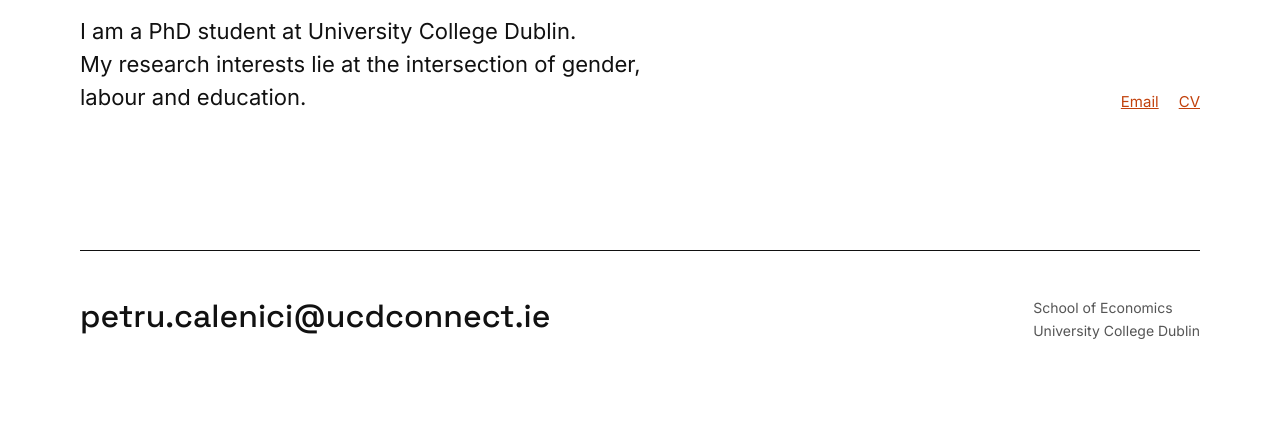
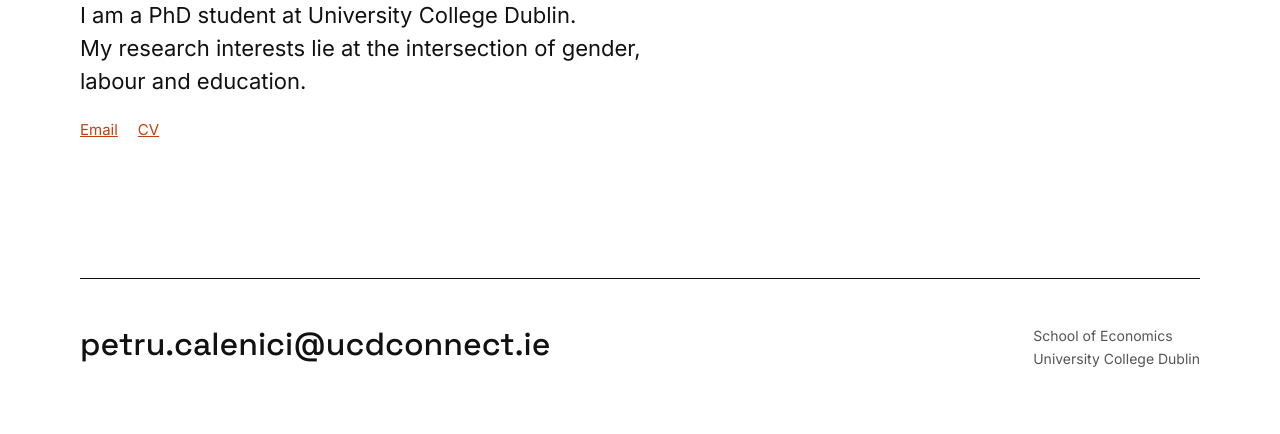
Before and after one commit to PetruCalenici/PetruCalenici.github.io, a plain HTML site: page index.html in a window 1280 px wide. Shown: the part 600-1034 px from the top of the page. Before the commit the page ends 1006 px from the top, so only its background shows below. Drawn offline with Linux system fonts and the light colour scheme.

Commit message:
Refactor styles by removing .hero-bottom and updating margins
Removed unused styles for .hero-bottom and adjusted margins for .intro and .links.

```diff
--- a/style.css
+++ b/style.css
@@ -125,29 +125,19 @@ h1, h2, h3 {
   background: #f2f0ed;
 }
 
-.hero-bottom {
-  display: flex;
-  flex-wrap: wrap;
-  justify-content: space-between;
-  align-items: flex-end;
-  gap: 24px 64px;
-  margin-top: 48px;
-}
-
 .intro {
-  margin: 0;
+  margin: 32px 0 0;       /* gap between name and bio */
   max-width: 620px;
   font-size: 22px;
   line-height: 1.5;
 }
 
 .links {
-  margin: 0;
+  margin: 20px 0 0;       /* gap between bio and links */
   display: flex;
   gap: 20px;
   font-size: 15px;
 }
-
 
 /* ==========================================================
    5. RESEARCH LIST
```
